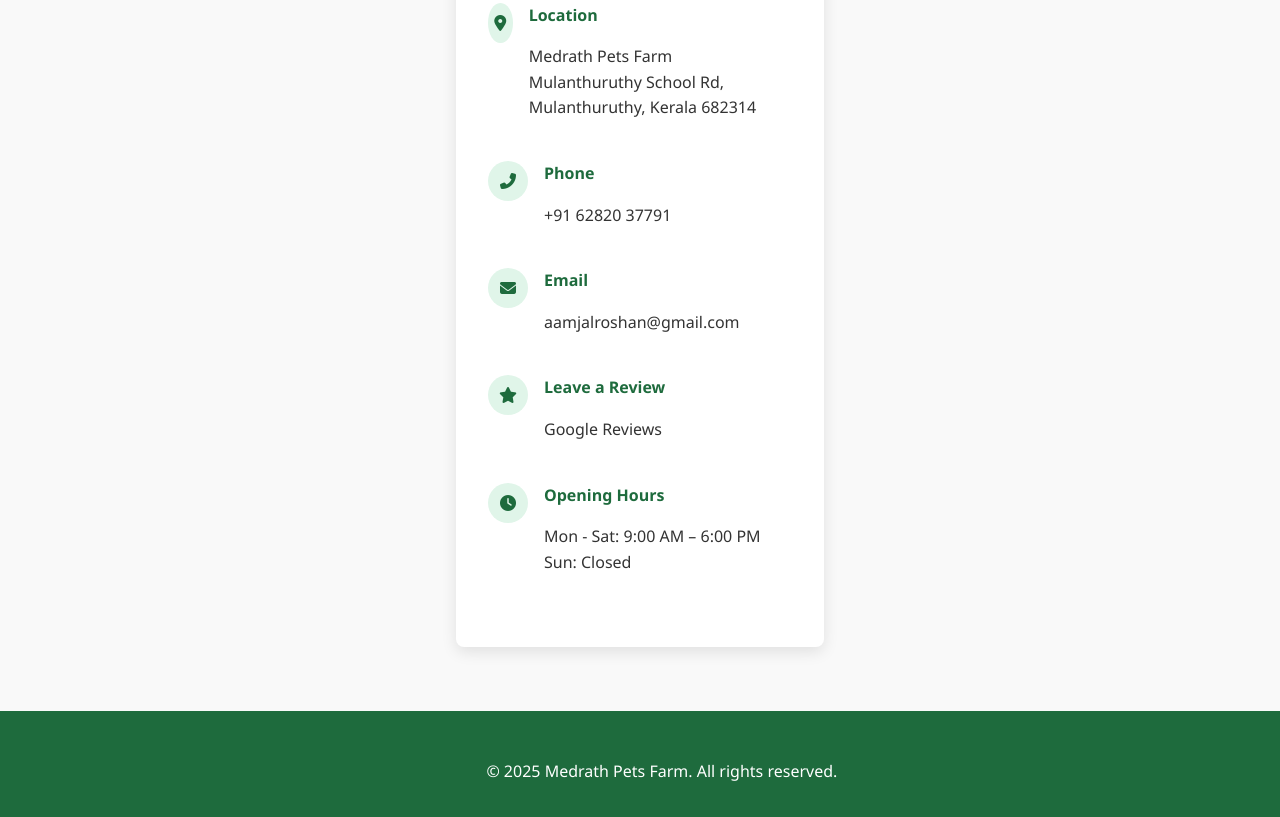
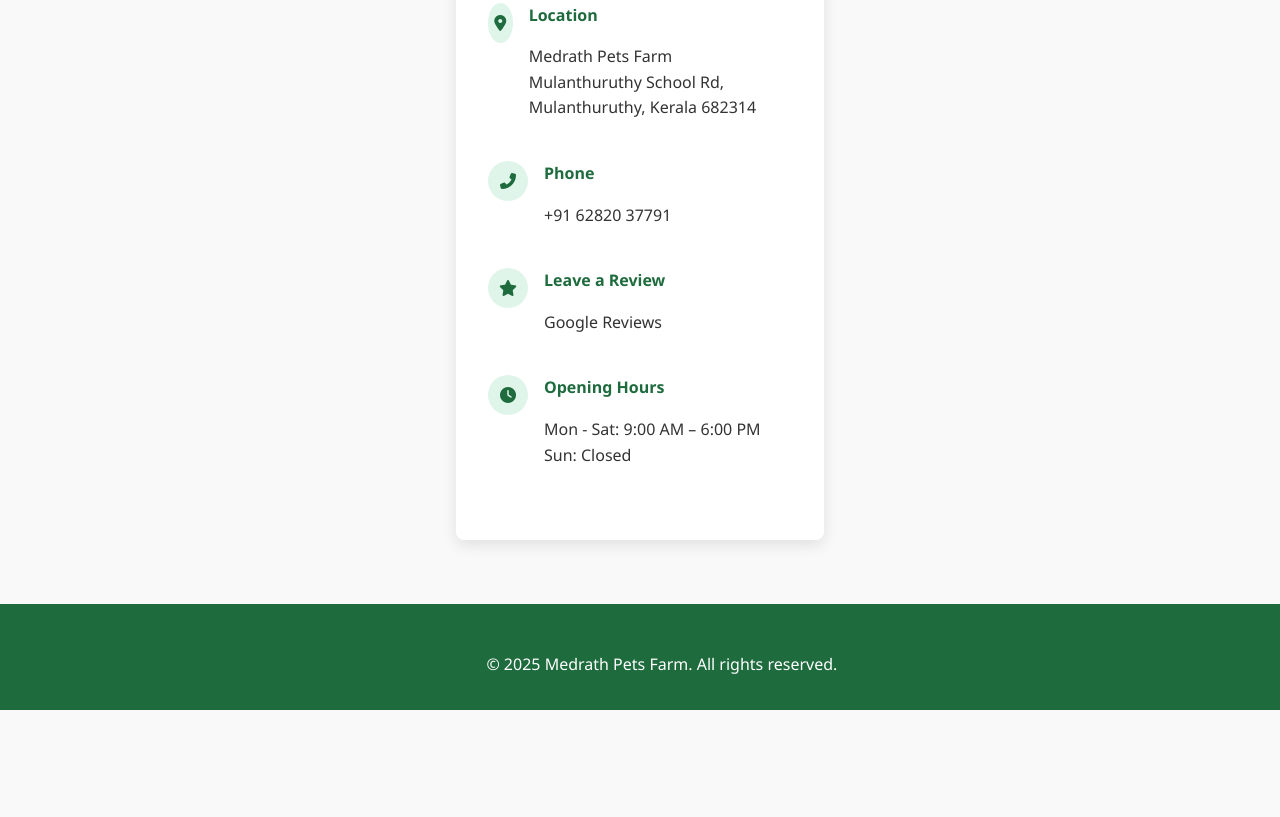
Before and after one commit to AAMJAL/medrath-pets-farm, a plain HTML site: page index.html in a window 1280 px wide. Shown: the part 4405-5222 px from the top of the page. After the commit the page ends 5115 px from the top, so only its background shows below. Drawn offline with Linux system fonts and the light colour scheme.

Commit message:
Update index.html

```diff
--- a/index.html
+++ b/index.html
@@ -300,17 +300,7 @@
   </div>
 </div>
 
-<div class="contact-item">
-  <div class="contact-icon">
-    <i class="fas fa-envelope"></i>
-  </div>
-  <div>
-    <h4>Email</h4>
-    <p>
-      <a href="mailto:aamjalroshan@gmail.com">aamjalroshan@gmail.com</a>
-    </p>
-  </div>
-</div>
+
 
 <div class="contact-item">
   <div class="contact-icon">
```
